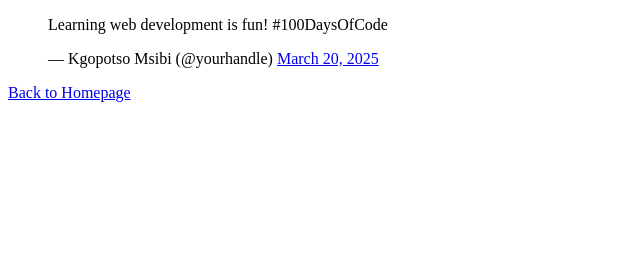
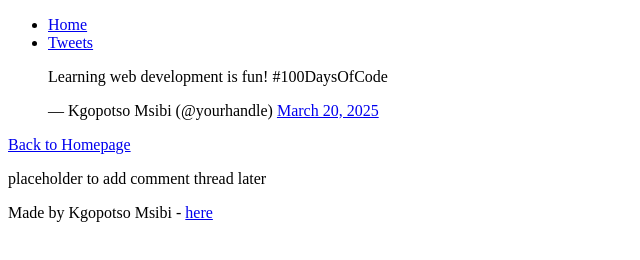
Before and after one commit to Grace211/My_First_Portfolio, a plain HTML site: page html_basic/tweets.html in a window 1280 px wide. Shown: the whole page, without its empty margins (0-640 px from the left). Drawn offline with Linux system fonts and the light colour scheme.

Commit message:
Make changes to tweets.html

```diff
--- a/html_basic/tweets.html
+++ b/html_basic/tweets.html
@@ -5,11 +5,29 @@
   <title>My First Portfolio</title>
 </head>
 <body>
-  <blockquote class="twitter-tweet">
+  <header>
+        <ul>
+            <li><a href="index.html">Home</a></li>
+            <li><a href="tweets.html">Tweets</a></li>
+        </ul>
+    </header>
+    <main>
+      <article>
+        <blockquote class="twitter-tweet">
     <p lang="en" dir="ltr">Learning web development is fun! #100DaysOfCode</p>&mdash; Kgopotso Msibi (@yourhandle)
     <a href="https://twitter.com/yourhandle/status/1234567890123456789">March 20, 2025</a>
   </blockquote>
   <script async src="https://platform.twitter.com/widgets.js" charset="utf-8"></script>
   <p><a href="index.html">Back to Homepage</a></p>
+
+      </article>
+      <aside>
+        <p>placeholder to add comment thread later</p>
+      </aside>
+    </main>
+
+  <footer>
+        <p>Made by Kgopotso Msibi - <a href="https://github.com/KgopotsoMsibi" target="_blank">here</a></p>
+    </footer>
 </body>
 </html>
```
